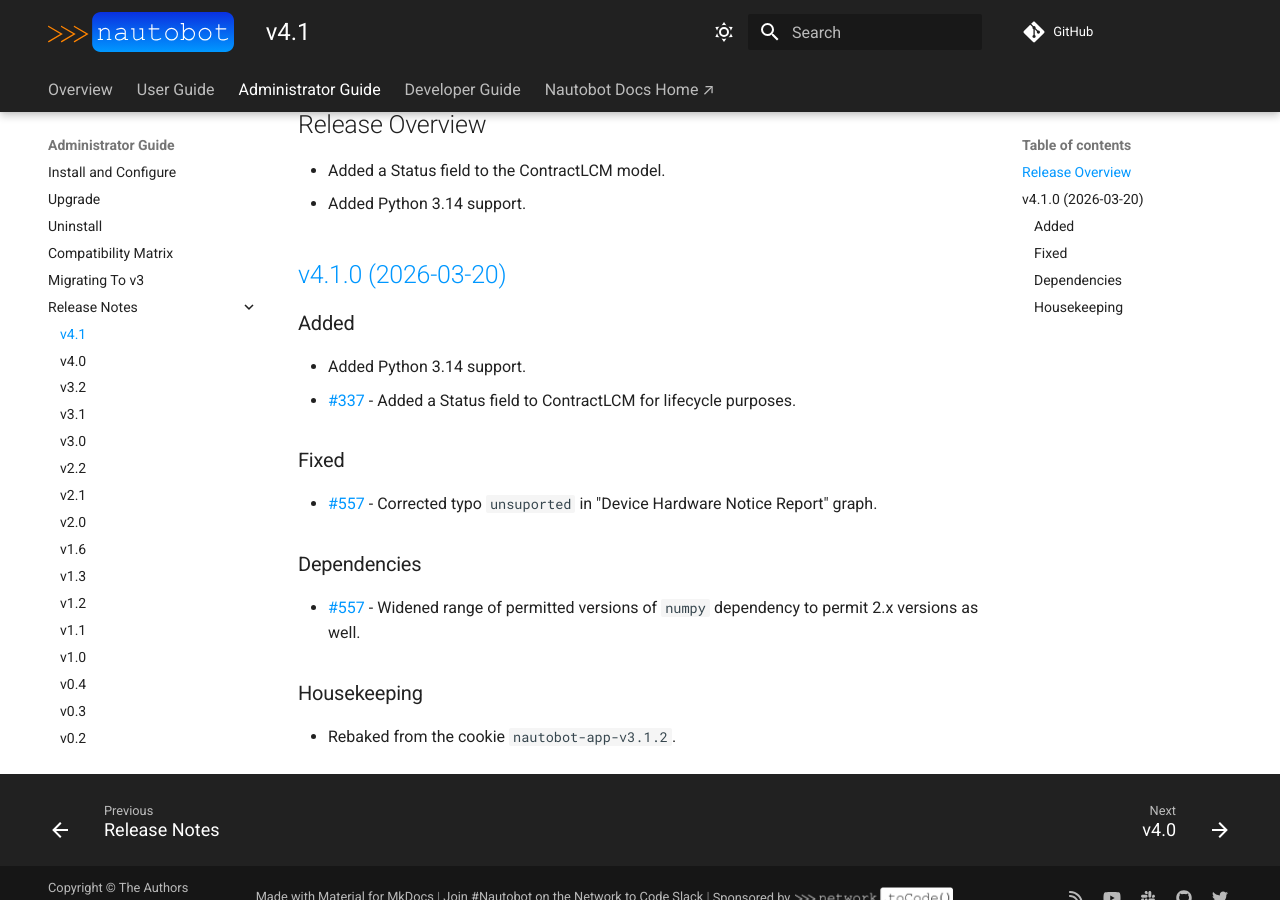
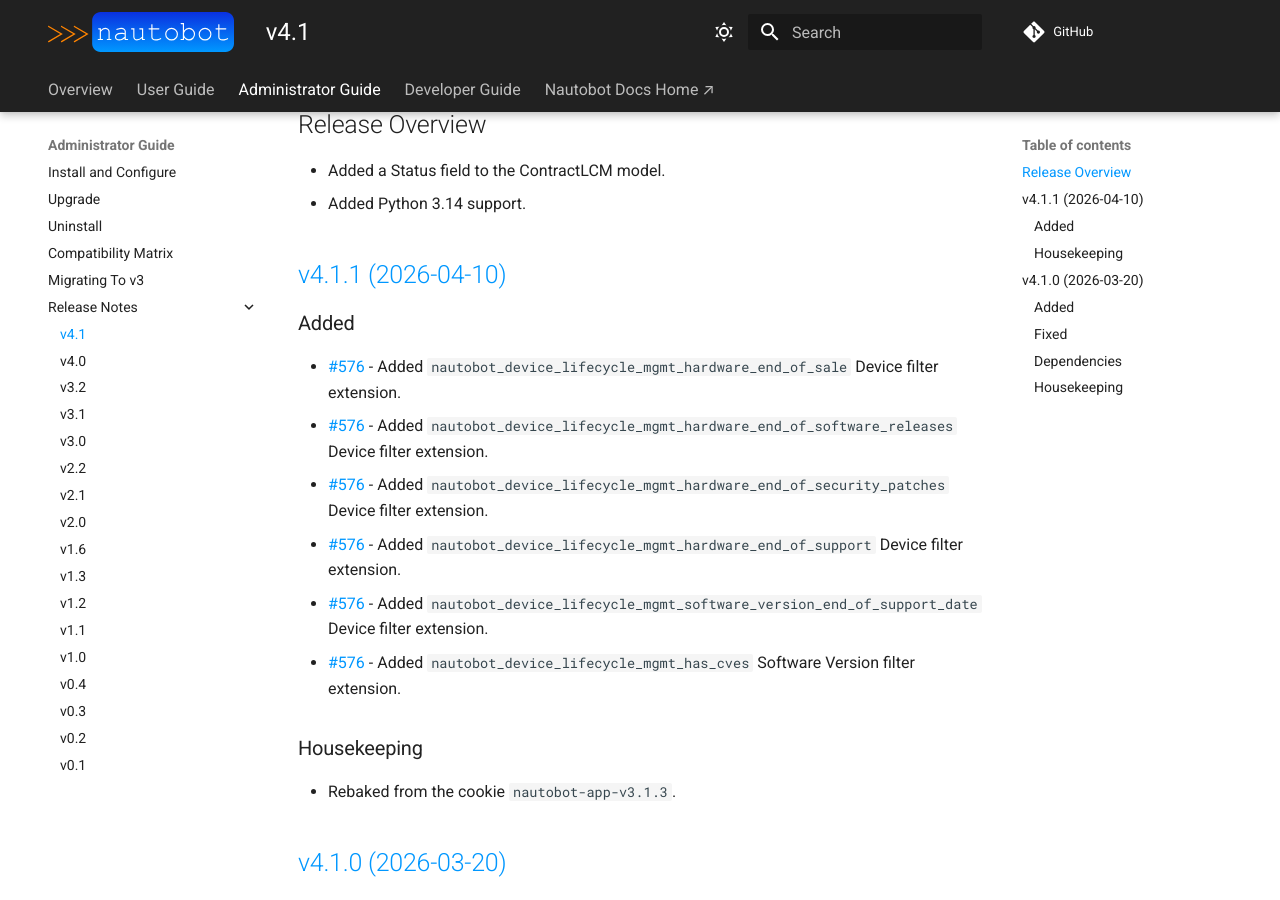
Before and after one commit to nautobot/nautobot-app-device-lifecycle-mgmt, an MkDocs documentation site: the page built from docs/admin/release_notes/version_4.1.md, in a window 1280 px wide and 900 px high, scrolled down 228 px. Built offline with MkDocs 1.6.1 and Material for MkDocs 9.7.7, drawn with Linux system fonts in a browser that asks for light colours; comment, search, counter and statistics services are not loaded.

Commit message:
prepare release v4.1.1

```diff
--- a/docs/admin/release_notes/version_4.1.md
+++ b/docs/admin/release_notes/version_4.1.md
@@ -8,6 +8,22 @@ This document describes all new features and changes in the release. The format
 - Added Python 3.14 support.
 
 <!-- towncrier release notes start -->
+
+## [v4.1.1 (2026-04-10)](https://github.com/nautobot/nautobot-app-device-lifecycle-mgmt/releases/tag/v4.1.1)
+
+### Added
+
+- [#576](https://github.com/nautobot/nautobot-app-device-lifecycle-mgmt/issues/576) - Added `nautobot_device_lifecycle_mgmt_hardware_end_of_sale` Device filter extension.
+- [#576](https://github.com/nautobot/nautobot-app-device-lifecycle-mgmt/issues/576) - Added `nautobot_device_lifecycle_mgmt_hardware_end_of_software_releases` Device filter extension.
+- [#576](https://github.com/nautobot/nautobot-app-device-lifecycle-mgmt/issues/576) - Added `nautobot_device_lifecycle_mgmt_hardware_end_of_security_patches` Device filter extension.
+- [#576](https://github.com/nautobot/nautobot-app-device-lifecycle-mgmt/issues/576) - Added `nautobot_device_lifecycle_mgmt_hardware_end_of_support` Device filter extension.
+- [#576](https://github.com/nautobot/nautobot-app-device-lifecycle-mgmt/issues/576) - Added `nautobot_device_lifecycle_mgmt_software_version_end_of_support_date` Device filter extension.
+- [#576](https://github.com/nautobot/nautobot-app-device-lifecycle-mgmt/issues/576) - Added `nautobot_device_lifecycle_mgmt_has_cves` Software Version filter extension.
+
+### Housekeeping
+
+- Rebaked from the cookie `nautobot-app-v3.1.3`.
+
 ## [v4.1.0 (2026-03-20)](https://github.com/nautobot/nautobot-app-device-lifecycle-mgmt/releases/tag/v4.1.0)
 
 ### Added
--- a/pyproject.toml
+++ b/pyproject.toml
@@ -1,6 +1,6 @@
 [tool.poetry]
 name = "nautobot-device-lifecycle-mgmt"
-version = "4.1.1a0"
+version = "4.1.1"
 description = "Manages device lifecycles for platforms and software."
 authors = ["Network to Code, LLC <info@networktocode.com>"]
 license = "Apache-2.0"
```
Also changed, not shown: 3 other files.
